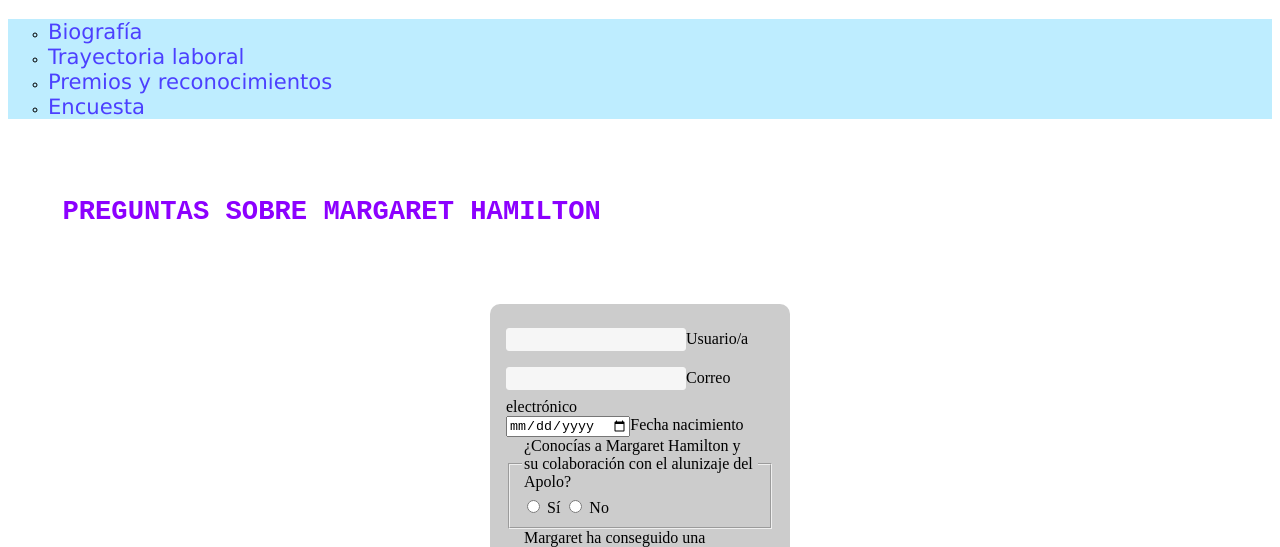
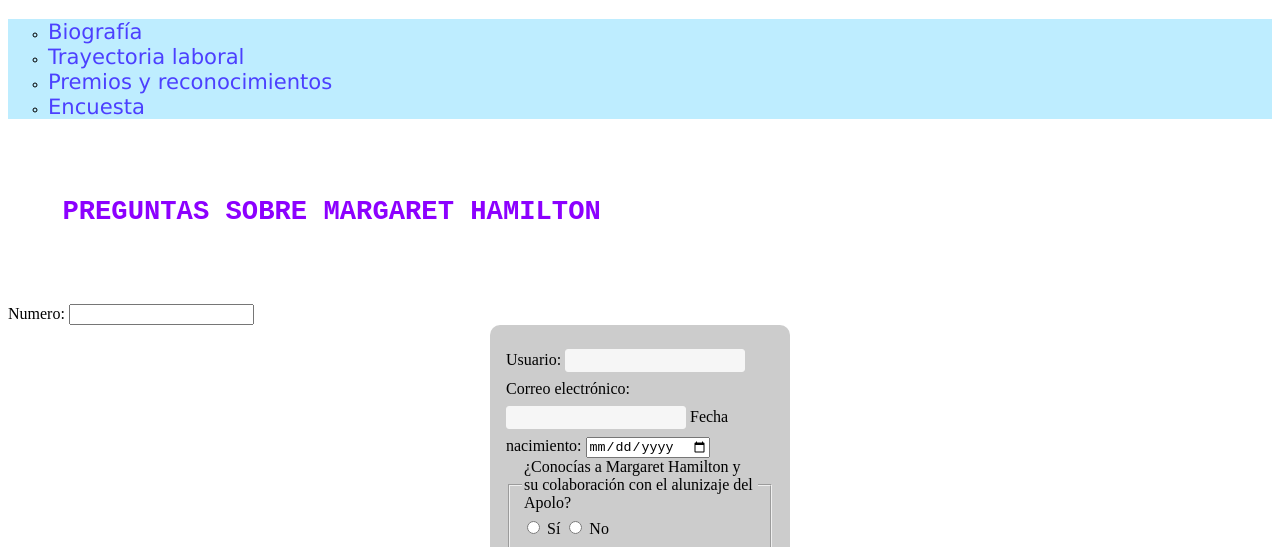
Before and after one commit to mariolada/sew, a plain HTML site: page formulario.html in a window 1280 px wide. Shown: the part 189-736 px from the top of the page. Drawn offline with Linux system fonts and the light colour scheme.

Commit message:
Add files via upload

```diff
--- a/formulario.html
+++ b/formulario.html
@@ -28,16 +28,20 @@
       </nav>
 <section>
     <h2>Preguntas sobre Margaret Hamilton</h2>
+
+    <label for="num">Numero:</label>
+    <input id="num" type="number" />
+
     <form name="datos">
-        <label>
-        <input type="text" >Usuario/a<br>
-    </label>
-    <label>
-        <input type = "email">Correo electrónico<br>
-    </label>
-    <label>
-        <input type="date">Fecha nacimiento<br>
-    </label>
+        <label for="usu">Usuario:</label>
+        <input id = "usu" type="text"/>
+
+        <label for="email">Correo electrónico:</label>
+        <input id = "email" type="email"/>
+
+        <label for="fecha">Fecha nacimiento:</label>
+        <input id = "fecha" type="date"/>
+
         <fieldset>
             <legend>¿Conocías a Margaret Hamilton y su colaboración con el alunizaje del Apolo?</legend>
             <label>
```
